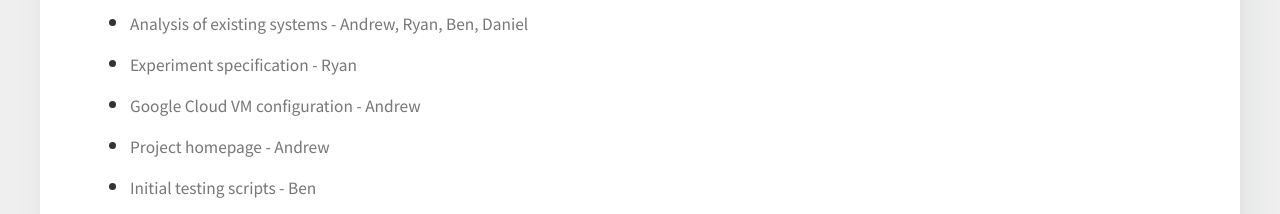
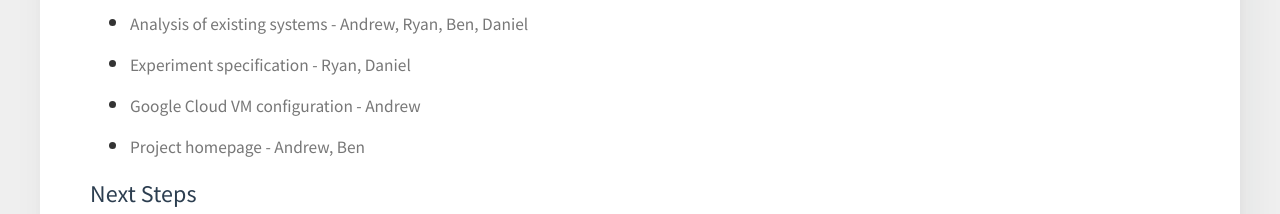
Before and after one commit to andrewwong97/cloud-computing, a plain HTML site: page website/index.html in a window 1280 px wide. Shown: the part 3022-3236 px from the top of the page. Drawn offline with Linux system fonts and the light colour scheme.

Commit message:
Update checkpoint status

```diff
--- a/website/index.html
+++ b/website/index.html
@@ -100,10 +100,9 @@
         <h3>Checkpoint 1 Status</h3>
         <ul>
           <li><p>Analysis of existing systems - Andrew, Ryan, Ben, Daniel</p></li>
-          <li><p>Experiment specification - Ryan</p></li>
+          <li><p>Experiment specification - Ryan, Daniel</p></li>
           <li><p>Google Cloud VM configuration - Andrew</p></li>
-          <li><p>Project homepage - Andrew</p></li>
-          <li><p>Initial testing scripts - Ben</p></li>
+          <li><p>Project homepage - Andrew, Ben</p></li>
         </ul>
         <h3>Next Steps</h3>
         <ul>
```
